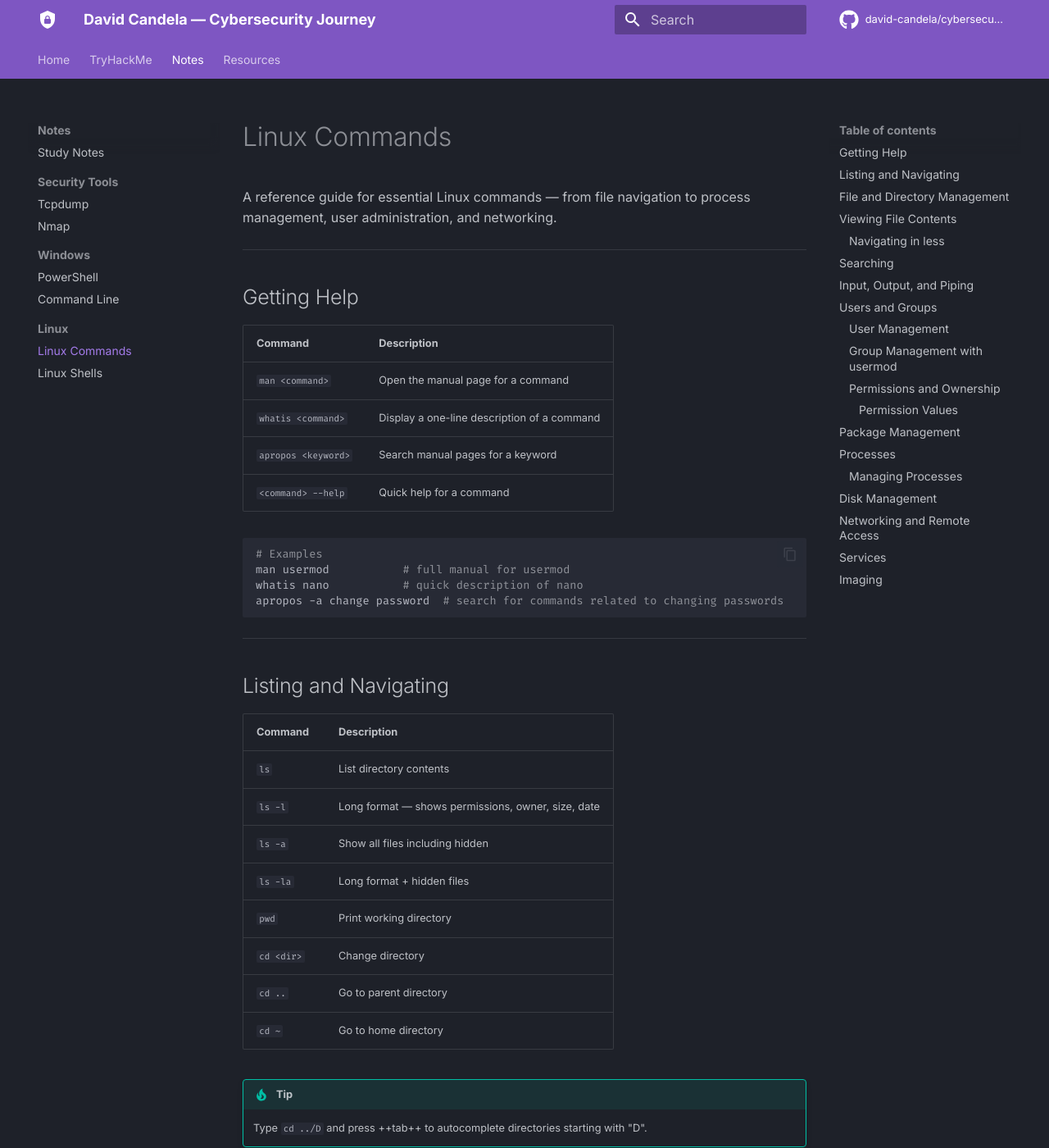
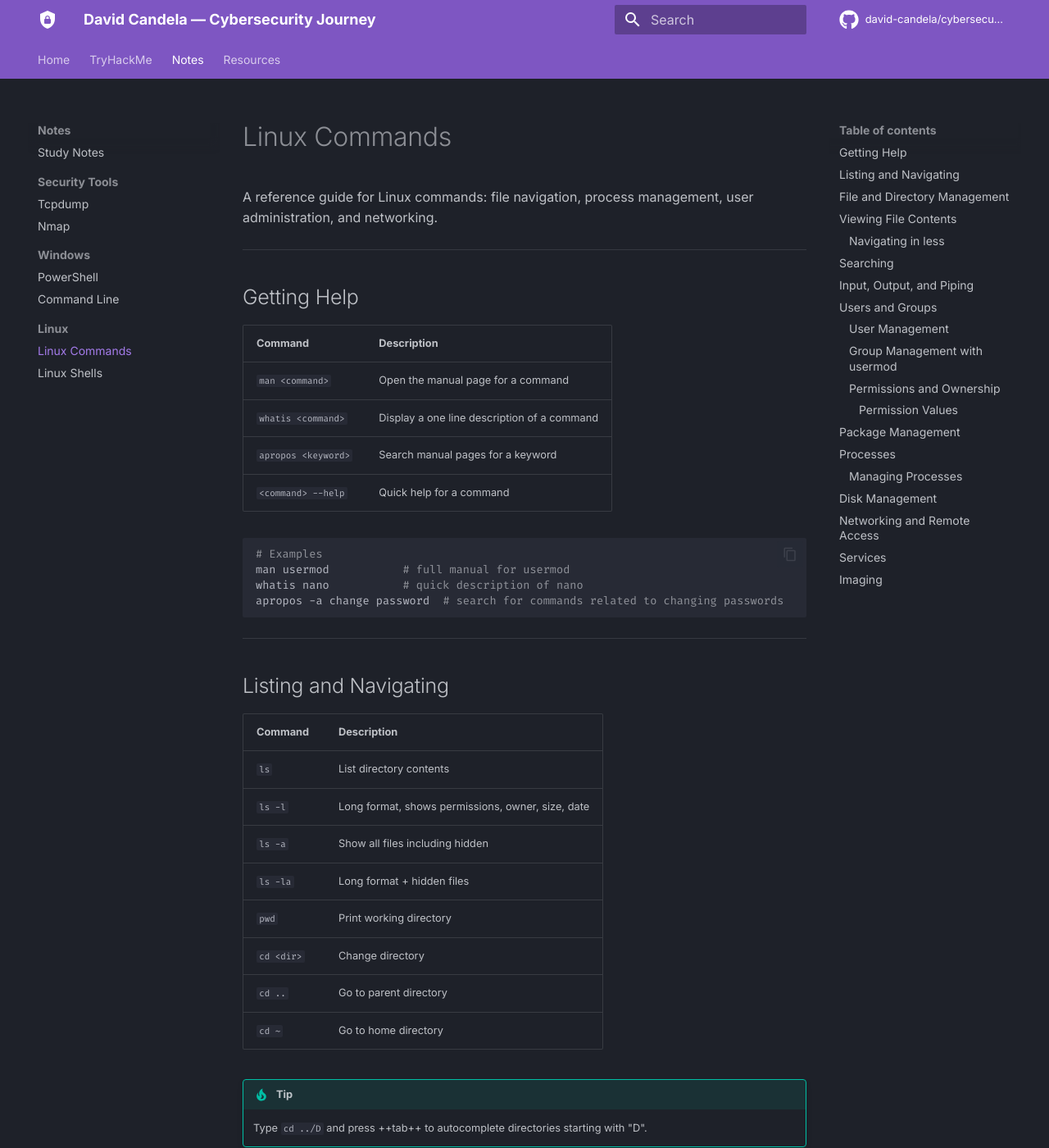
Before and after one commit to david-candela/cybersecurity_journey, an MkDocs documentation site: the page built from docs/notes/linux-commands.md, in a window 1280 px wide and 1400 px high. Shown: the whole window at 82% size. Built offline with MkDocs 1.6.1 and Material for MkDocs 9.7.7, drawn with Linux system fonts in a browser that asks for light colours; comment, search, counter and statistics services are not loaded; some of the changed text lies outside the part shown.

Commit message:
Update linux-commands.md

````diff
--- a/docs/notes/linux-commands.md
+++ b/docs/notes/linux-commands.md
@@ -1,6 +1,6 @@
 # Linux Commands
 
-A reference guide for essential Linux commands — from file navigation to process management, user administration, and networking.
+A reference guide for Linux commands: file navigation, process management, user administration, and networking.
 
 ---
 
@@ -9,7 +9,7 @@ A reference guide for essential Linux commands — from file navigation to proce
 | Command | Description |
 |---|---|
 | `man <command>` | Open the manual page for a command |
-| `whatis <command>` | Display a one-line description of a command |
+| `whatis <command>` | Display a one line description of a command |
 | `apropos <keyword>` | Search manual pages for a keyword |
 | `<command> --help` | Quick help for a command |
 
@@ -27,7 +27,7 @@ apropos -a change password  # search for commands related to changing passwords
 | Command | Description |
 |---|---|
 | `ls` | List directory contents |
-| `ls -l` | Long format — shows permissions, owner, size, date |
+| `ls -l` | Long format, shows permissions, owner, size, date |
 | `ls -a` | Show all files including hidden |
 | `ls -la` | Long format + hidden files |
 | `pwd` | Print working directory |
@@ -104,7 +104,7 @@ find /home/analyst/projects -name "*log*"
 | `>>` | Redirect output to a file (appends) |
 | `2>` | Redirect error messages (stderr) |
 | `/dev/null` | Discard output (the "dark void") |
-| `\|` | Pipe — send output of one command as input to another |
+| `\|` | Pipe, send output of one command as input to another |
 
 ```bash
 echo "hello" > output.txt       # write to file
````
Also changed, not shown: other parts of docs/notes/linux-commands.md (+1 -2 lines).
